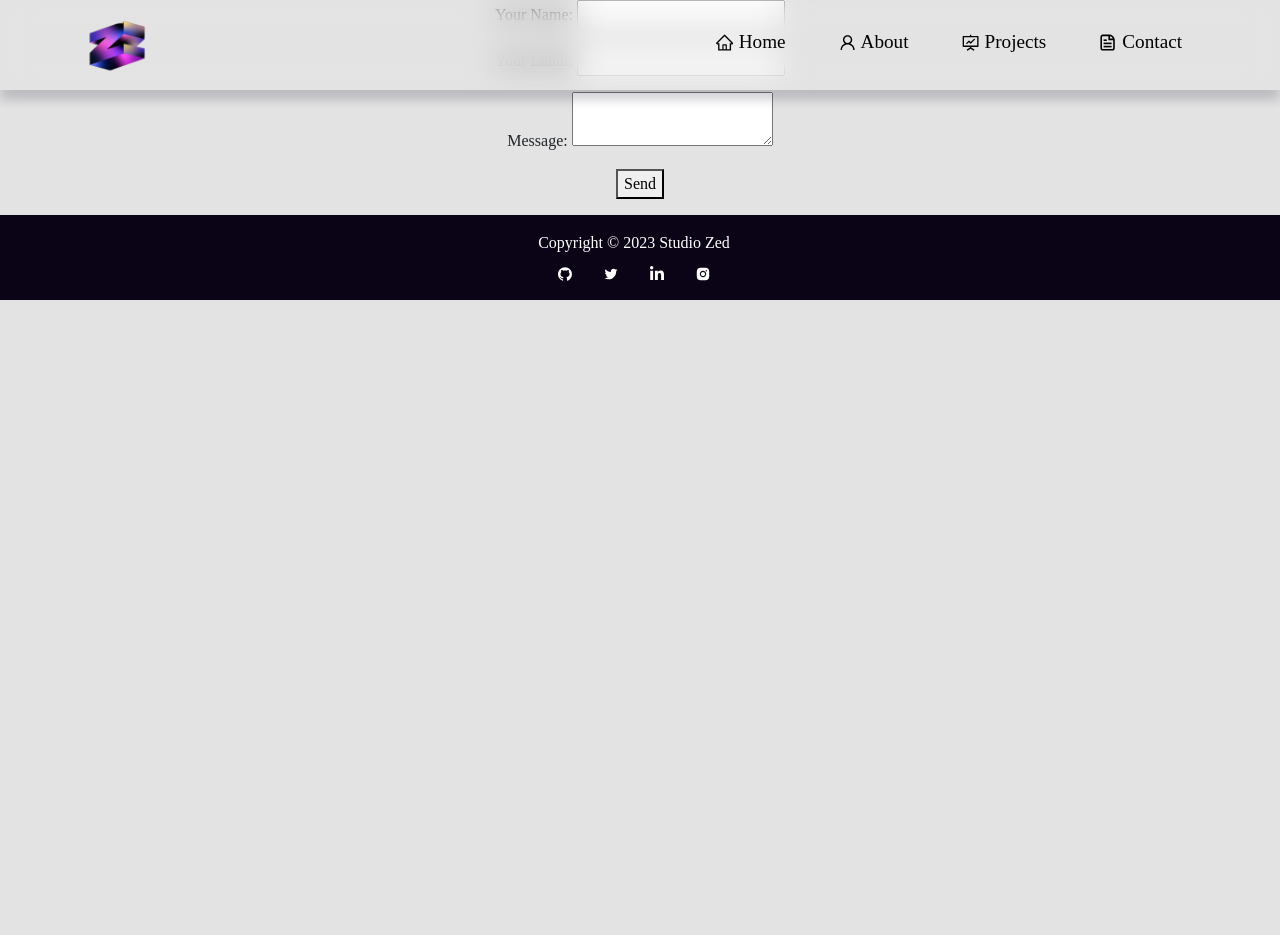
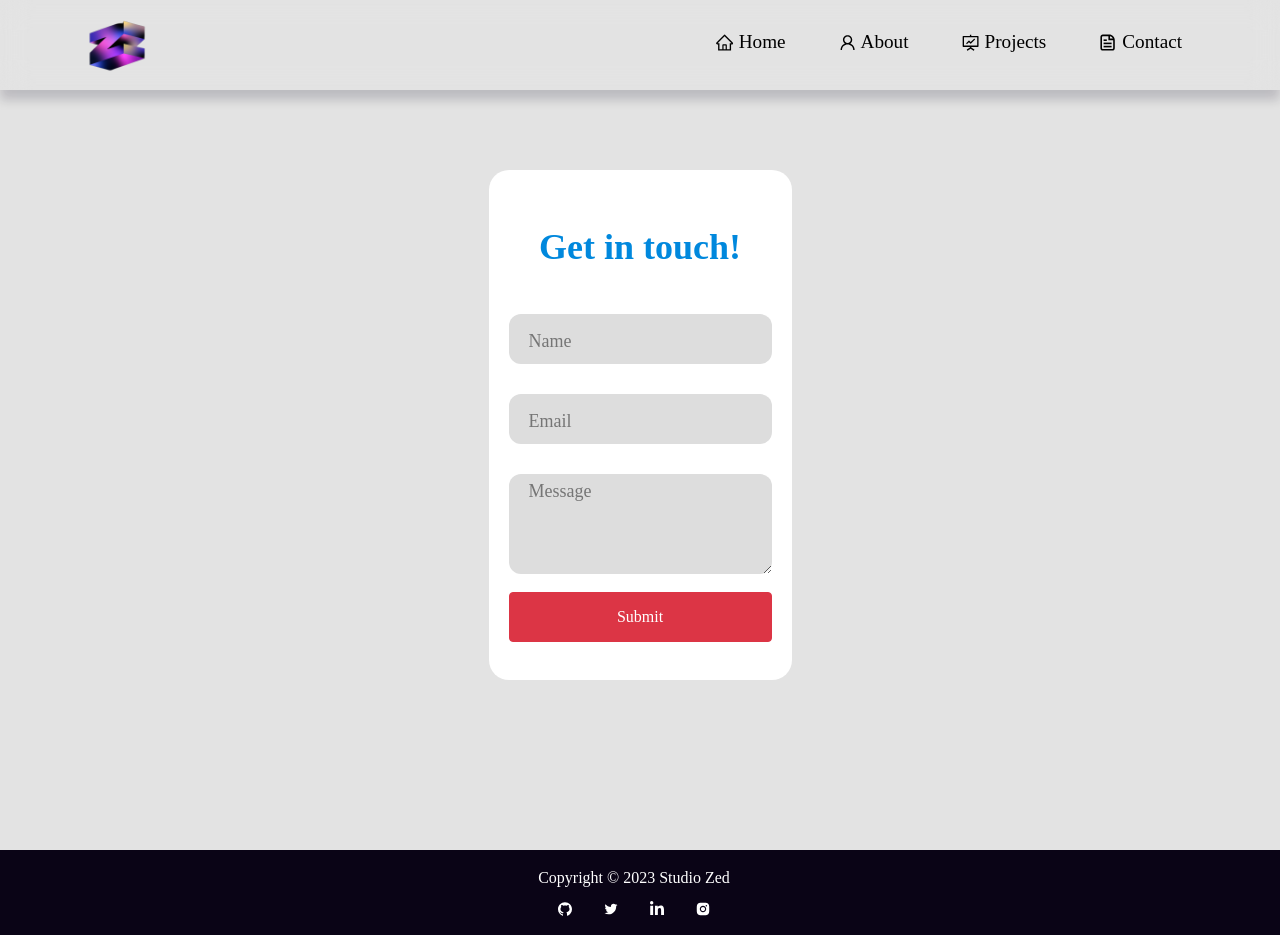
Before and after one commit to OudomMunint/StudioZed-ReactJS, a React (Create React App) app: page /Contact in a window 1280 px wide. Before the commit the page ends 800 px from the top, so only its background shows below. Built offline with nearby package versions, Linux system fonts and the light colour scheme; a web font is replaced by a local one.

Commit message:
WIP: contact form

```diff
--- a/src/App.js
+++ b/src/App.js
@@ -7,7 +7,7 @@ import Projects from "./components/Projects/Projects";
 import Footer from "./components/Footer";
 import Resume from "./components/Resume/ResumeNew";
 import ContactForm from "./components/Contact";
-import Contact from "./components/ContactForm";
+//import Contact from "./components/ContactForm";
 import {
   BrowserRouter as Router,
   Route,
@@ -41,7 +41,7 @@ function App() {
           <Route path="/" element={<Home />} />
           <Route path="/project" element={<Projects />} />
           <Route path="/about" element={<About />} />
-          <Route path="/Contact" element={<Contact/>} />
+          <Route path="/Contact" element={<ContactForm/>} />
           {/* <Route path="/resume" element={<Resume />} /> */}
           <Route path="*" element={<Navigate to="/"/>} />
         </Routes>
--- a/src/components/Contact.js
+++ b/src/components/Contact.js
@@ -6,6 +6,14 @@ function ContactForm() {
   const [message, setMessage] = useState("");
 
   return (
+    <body>
+
+      <form name="contact" netlify="true" netlify-honeypot="bot-field" hidden>
+      <input type="text" name="name" />
+      <input type="email" name="email" />
+      <textarea name="message"></textarea>
+      </form>
+
     <div className="formFlex">
       <div className="form">
         <div className="top-bar">
@@ -14,9 +22,8 @@ function ContactForm() {
           <span></span>
         </div>
         <div className="title">Get in touch!</div>
-        <form name="contact" method="POST" data-netlify="true">
-
-          <input type="hidden" name="contact" value="contact" />
+        <form name="contact" method="POST">
+          <input type="hidden" name="form-name" value="contact" />
 
           {/* Name */}
           <div className="input-container ic1">
@@ -47,6 +54,7 @@ function ContactForm() {
         </form>
       </div>
     </div>
+    </body>
   );
 }
 
```
